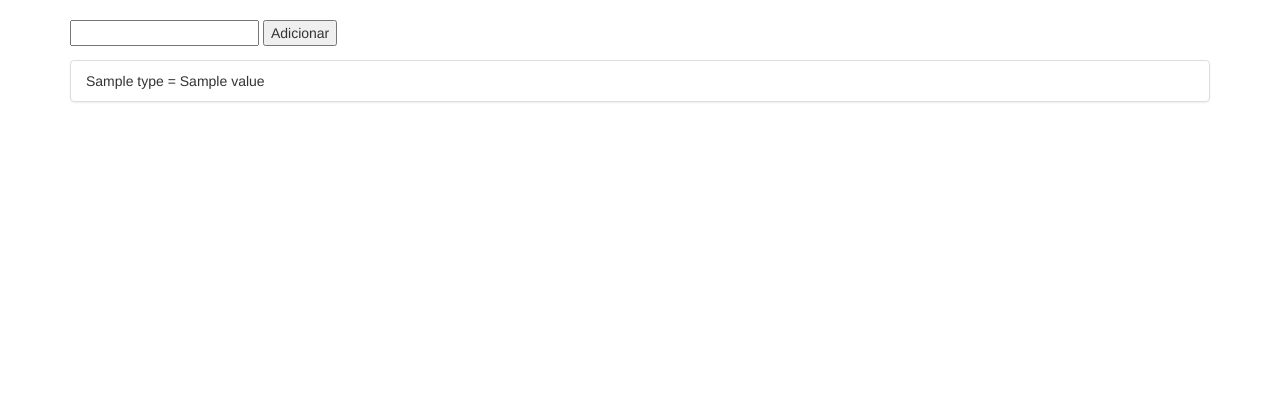
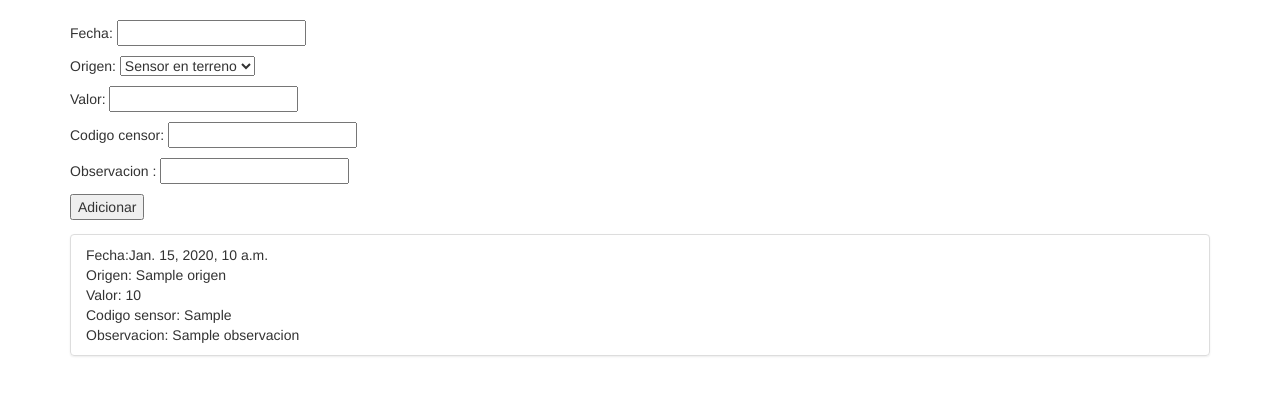
Before and after one commit to dfgomezmstarter/TalleresIntegrador, a Django app: template Taller2/trabajo2/templates/trabajo2/home.html in a window 1280 px wide. Shown: the top 396 px of the page. Run offline with Django 3.2, Linux system fonts and the light colour scheme; the template is opened without the code that fills it: most values are stand-ins (such as "Sample title", 1, 10 or a date in 2020); some libraries are stand-ins or nearby versions.

Commit message:
Taller 3 terminado

```diff
--- a/Taller1/trabajo1/serializers.py
+++ b/Taller1/trabajo1/serializers.py
@@ -1,7 +1,10 @@
 from rest_framework import serializers
 from .models import Trabajo1
 
+"""""
+,'fecha','origen','valor','codigoSensor','observacion'
+"""""
 class MeasureSerializer(serializers.ModelSerializer):
     class Meta:
         model = Trabajo1
-        fields = ('id', 'type', 'value')
+        fields = ('id','fecha','origen','valor','codigoSensor','observacion')
--- a/Taller2/trabajo2/templates/trabajo2/home.html
+++ b/Taller2/trabajo2/templates/trabajo2/home.html
@@ -3,12 +3,33 @@
 <br>
 <div class="container">
     <form method="get">
-        <input type="number" name="value">
+        <p>Fecha: <input type="text" name="fecha"></p>
+        <p>Origen:
+            <select name="origen">
+            <option>Sensor en terreno</option>
+            <option>Imagen stelital </option>
+            <option>Imagen dron</option>
+                <option>Dato derivado</option>
+        </select>
+        </p>
+        <p>Valor: <input name="valor" type="number" pattern="^[0-9]+"></p>
+        <p>Codigo censor: <input type="text" name="codigoSensor"></p>
+        <p>Observacion : <input type="text" name="observacion"></p>
         <button type="submit">Adicionar</button>
     </form>
     {% for measure in measures %}
     <ul class="list-group">
-        <li class="list-group-item">{{measure.type}} = {{measure.value}}</li>
+        <li class="list-group-item">
+            Fecha:{{measure.fecha}}
+            <br>
+            Origen: {{measure.origen}}
+            <br>
+            Valor: {{measure.valor}}
+            <br>
+            Codigo sensor: {{measure.codigoSensor}}
+            <br>
+            Observacion: {{measure.observacion}}
+        </li>
     </ul>
     {% endfor %}
 </div>
```
Also changed, not shown: Taller1/trabajo1/models.py (+7 -2 lines), Taller2/trabajo2/views.py (+13 -8 lines).
